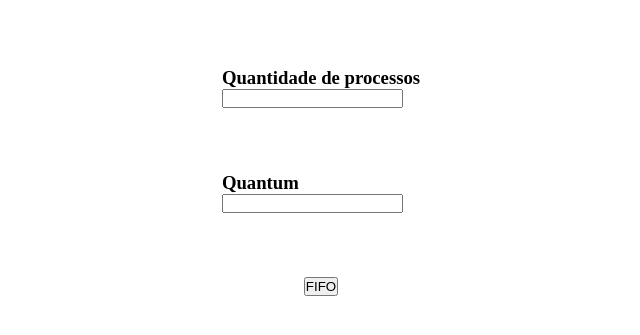
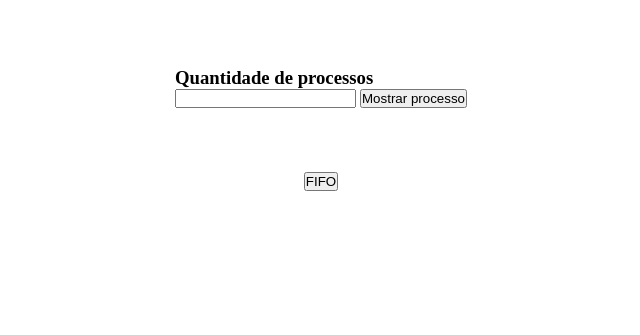
Before and after one commit to ItamarJoire/escalonador-de-processos, a plain HTML site: page index.html in a window 1280 px wide. Shown: the part 125-460 px from the top of the page, without its empty margins (319-959 px from the left). Drawn offline with Linux system fonts and the light colour scheme.

Commit message:
adição de números de processos no vetor criado

```diff
--- a/index.html
+++ b/index.html
@@ -12,13 +12,18 @@
         <div class="form-container">
             <div class="number-process">
                 <h3>Quantidade de processos</h3>
-                <input type="number" max="3">
+                <input class="show-process" type="number">
+                <button onclick="dom.addForm()">
+                    Mostrar processo
+                </button>
             </div>
-            <div class="number-process">
+            <!-- <div class="number-process">
                 <h3>Quantum</h3>
                 <input type="number" max="5">
-            </div>
+            </div> -->
         </div>
+
+        <div class="show-fifo"></div>
 
         <div class="type-scheduler">
             <button>FIFO</button>
--- a/index.js
+++ b/index.js
@@ -0,0 +1,70 @@
+// const elementShowProcess = document.querySelector('.show-process');
+// const processFifo = document.querySelector('.show-fifo');
+
+// function fifo(){
+//     let processNumber = elementShowProcess.value;
+
+//     const newForm = document.createElement('div');
+//     newForm.innerHTML = createStruct(newForm);
+
+//     processFifo.appendChild(newForm);
+
+//     console.log(processFifo);
+
+// }
+
+// function createStruct(html){
+//     html = `
+//         <h3>Tempo de chegada</h3>
+//         <input type="number">
+
+//         <h3>Tempo de execução</h3>
+//         <input type="number">
+//     `
+//     return html;
+// }
+// var notas = new Array(n);
+
+// const elementShowProcess =
+// const n = elementShowProcess.value;
+
+// const arrayForm = new Array();
+
+// const arrayForm = new Array
+
+const array = [];
+
+const dom = {
+    elementShowProcess: document.querySelector('.show-process'),
+    structForm: document.querySelector('.show-fifo'),
+
+    addForm(){
+
+        for(let i = 0; i < this.elementShowProcess.value; i++){
+            let newForm = document.createElement('div');
+            newForm.setAttribute('class', 'form');
+            newForm.innerHTML = this.createStruct(newForm);
+            let struct = this.structForm.appendChild(newForm);
+            array.push({struct});
+        }
+
+        console.log(this.elementShowProcess.value);
+        this.displayProcess();
+
+    },
+
+    createStruct(html){
+        html = `
+            <h3>Tempo de chegada</h3>
+            <input class="time-init" type="number">
+
+            <h3>Tempo de execução</h3>
+            <input class="time-execution" type="number">
+        `
+        return html;
+    },
+
+    displayProcess(){
+            console.log(array);
+    }
+}
--- a/style.css
+++ b/style.css
@@ -19,3 +19,8 @@
 {
     margin-top: 4rem;
 }
+
+.show-fifo .form{
+    display: flex;
+    margin-top: 1rem;
+}
```
